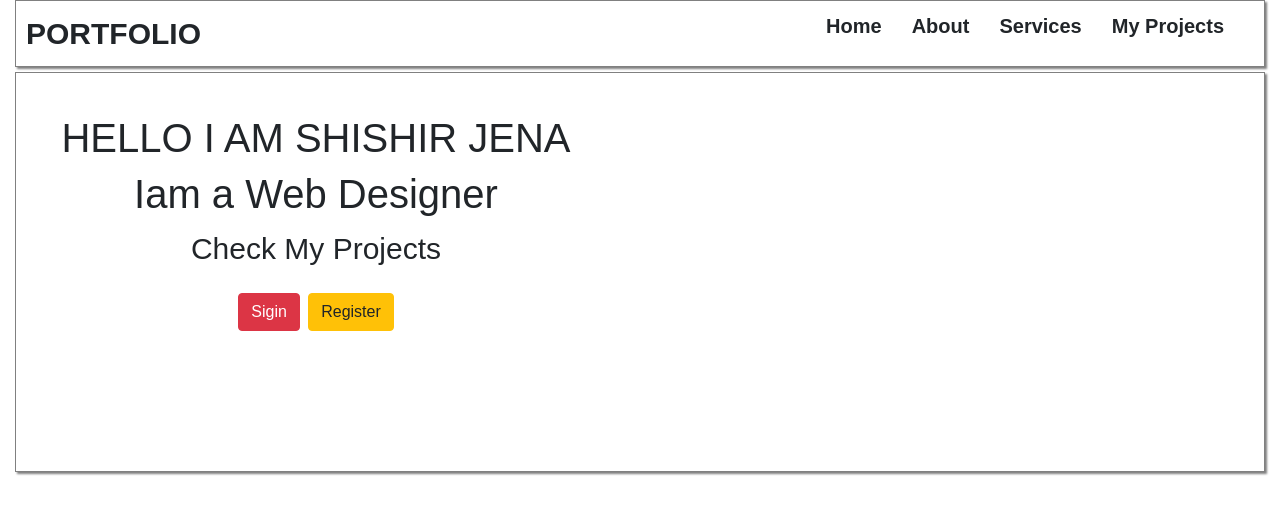
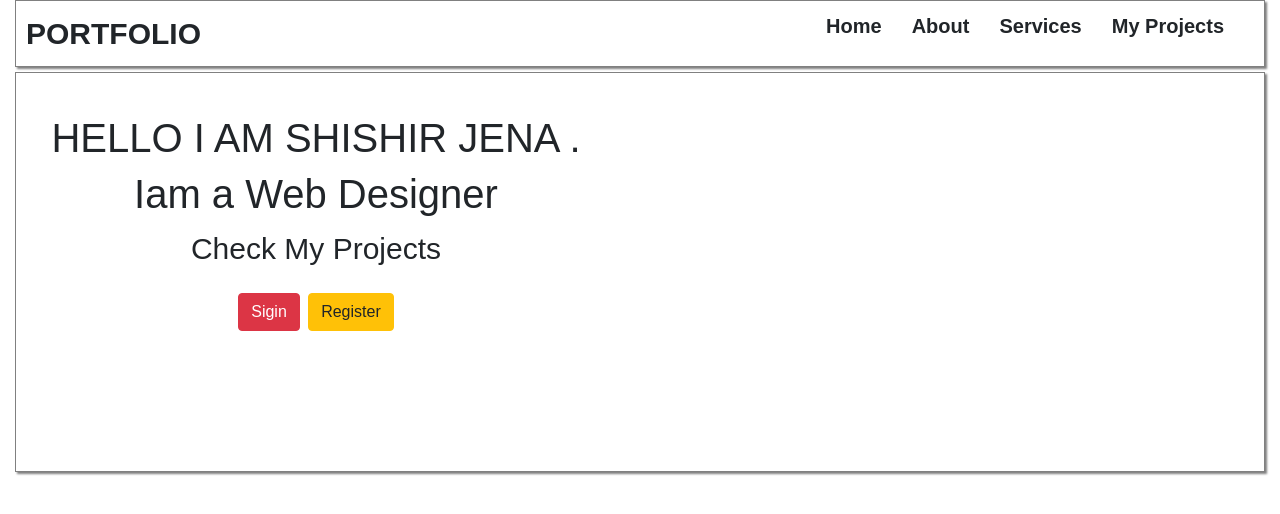
Before and after one commit to shishir-jena12/protofolio, a plain HTML site: page index.html in a window 1280 px wide. Drawn offline with nearby package versions, Linux system fonts and the light colour scheme.

Commit message:
2nd release

```diff
--- a/index.html
+++ b/index.html
@@ -64,7 +64,7 @@
     <div class="banner">
        <div class="side-panel">
          <div>
-            <h1>HELLO I AM SHISHIR JENA</h1>
+            <h1>HELLO I AM SHISHIR JENA .</h1>
             <h1>Iam a Web Designer</h1>
             <p>Check My Projects</p>
             <div>
```
